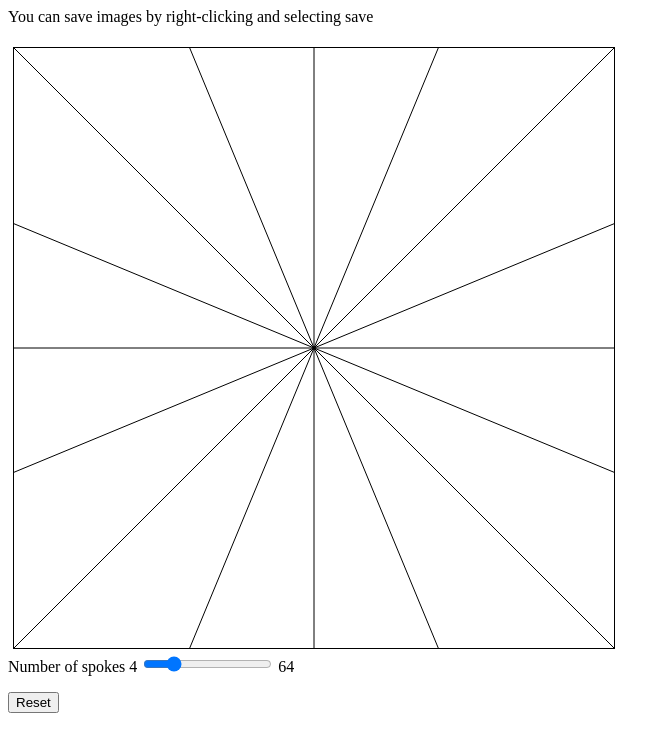
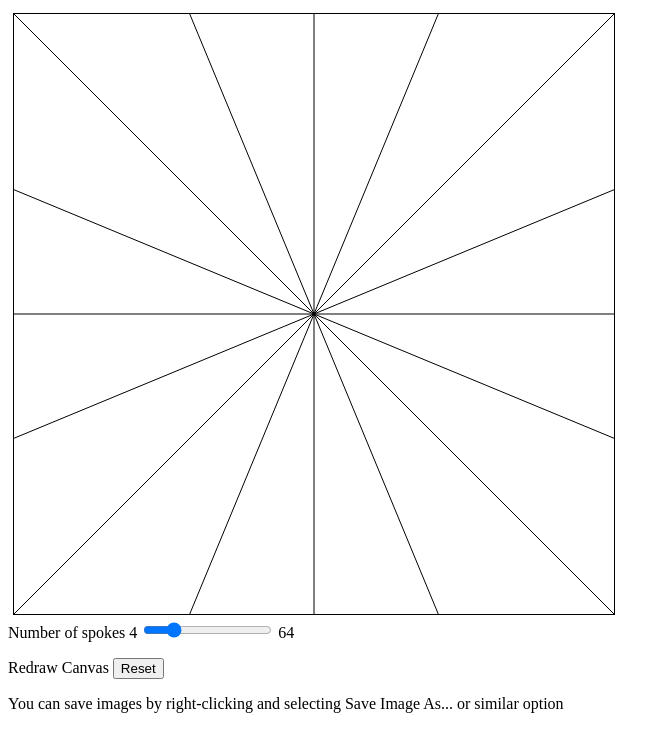
Before and after one commit to claraj/kaleidoscope, a plain HTML site: page index.html in a window 1280 px wide. Shown: the whole page, without its empty margins (0-670 px from the left). Drawn offline with Linux system fonts and the light colour scheme.

Commit message:
minor edits to index

```diff
--- a/index.html
+++ b/index.html
@@ -7,7 +7,6 @@
 
 </style>
 
-<P>You can save images by right-clicking and selecting save</p>
 
 <canvas id="canvas" height="600" width="600"></canvas>
 
@@ -18,8 +17,14 @@
   <input id="userspokes" type="range" value="16" step="2" min="4" max="64"></input>
   <span id="spokecount">64</span>
   <P>
+    Redraw Canvas
     <button id="reset">Reset</button>
+  </p>
+
+  <P>You can save images by right-clicking and selecting Save Image As... or similar option</p>
 
 </div>
 
+
+
 <script src="kaleidoscope.js"></script>
```
Lines whose indentation alone changed are shown as unchanged.
